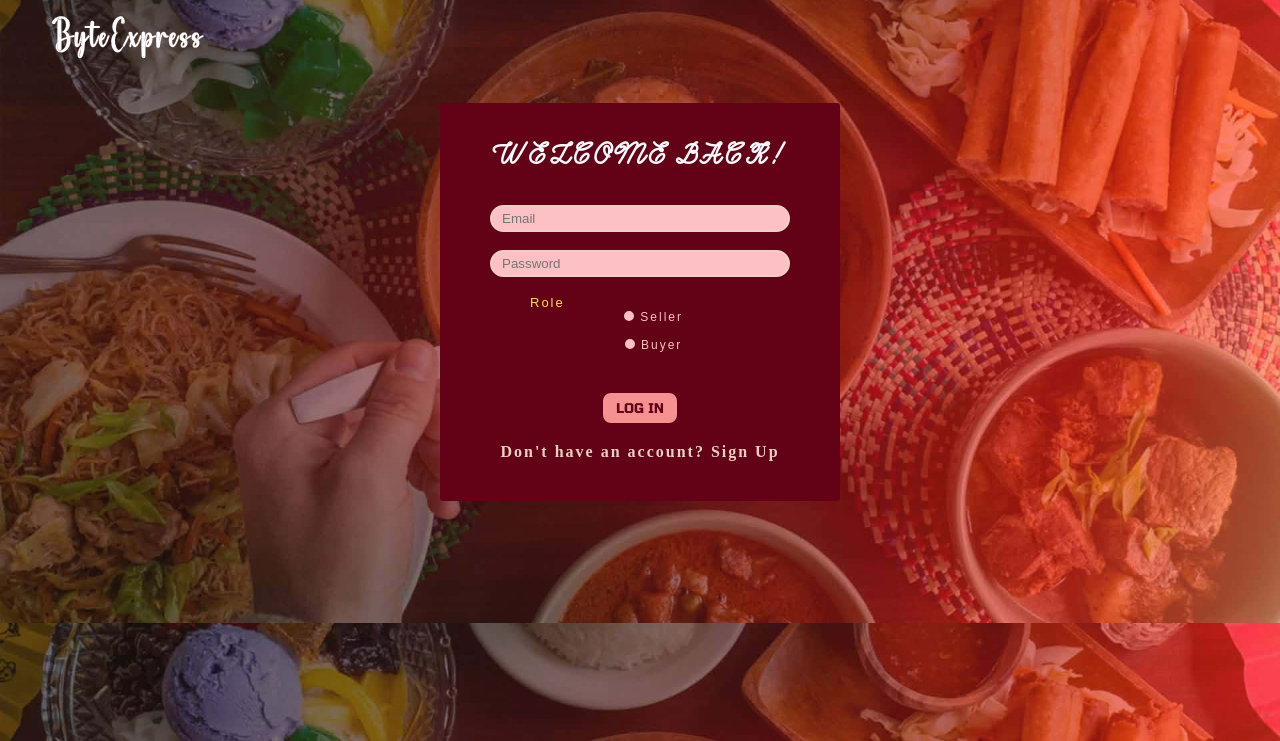
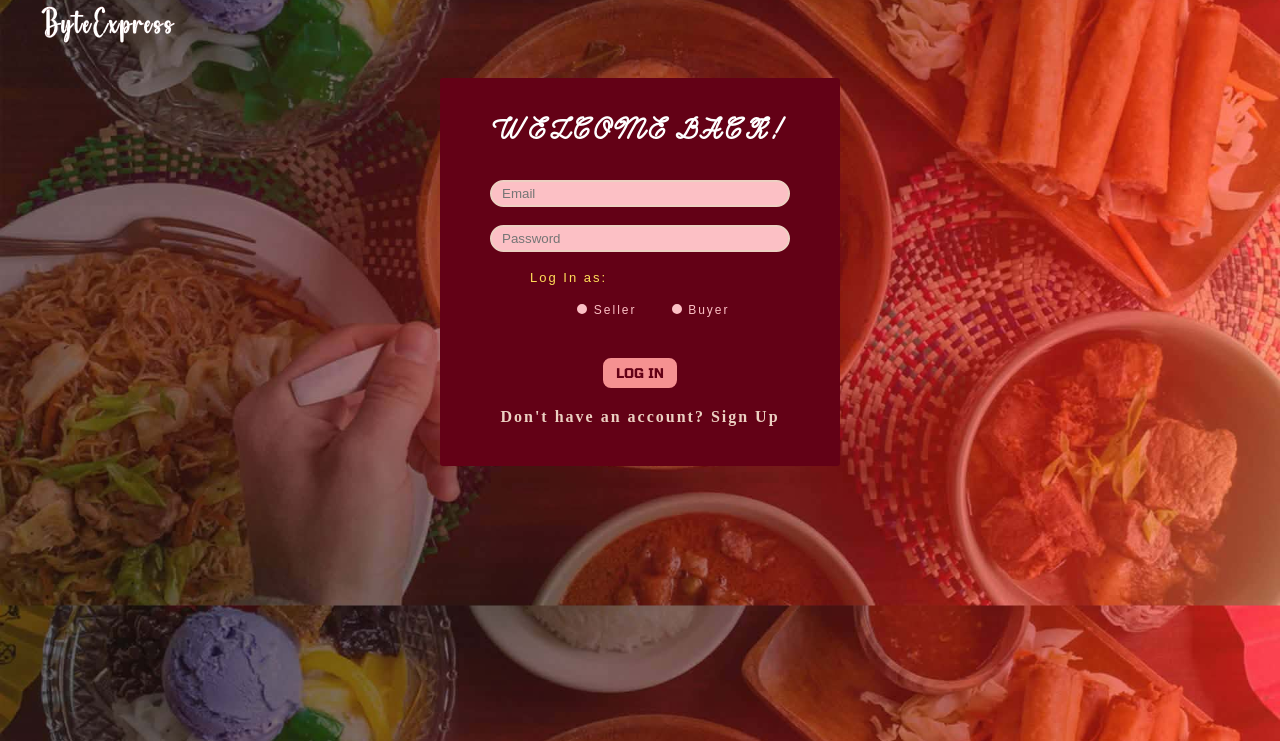
Before and after one commit to amcarreon/126-final-project, a PHP site: page /log_in.html in a window 1280 px wide. Shown: the top 741 px of the page. Run offline with PHP 8.4, Linux system fonts and the light colour scheme; some web fonts are replaced.

Commit message:
Edited the log_in.html, while modified some spacing in sign_up html

```diff
--- a/authentication_style.css
+++ b/authentication_style.css
@@ -83,25 +83,25 @@ white -- #FBF9F5
     max-width: 400px;
     margin: 25px auto;
     padding: 40px;
-    width: auto;         /* Allows it to expand to fit the text */
-    min-width: 400px;    /* Or set a specific width wide enough for one line */
+    width: auto;
+    min-width: 300px;
     padding: 20px;
     border-radius: 3px;
 }
 
 .appName {
-    font-size: 35px;
+    font-size: 30px;
     font-style: bold;
     color: white;
     -webkit-text-stroke: .1px rgb(90, 6, 6);
     text-align: left;
-    padding: 20px;
+    padding: 10px;
     letter-spacing: 2px;
     font-family: 'Gladiola', sans-serif;
 
 }
 
-.signUpTitle, .logInTitle{ /*style for the greeting*/
+.signUpTitle, .logInTitle{
     font-size: 30px;
     margin: 10px auto;
     padding: 5px 10px;
@@ -152,12 +152,12 @@ input[type="radio"] {
   outline: none;
   cursor: pointer;
   background-color: #fcc0c5;
-  margin-left: 30px; /* Adjust as needed */
+  margin-left: 30px;
   margin-right: 1px;
 }
 
 input[type="radio"]:checked {
-  background-color: #ff5733; /* Fills the whole circle */
+  background-color: #ff5733;
   border-color: #ff5733;
 }
 .roles {
--- a/log_in.html
+++ b/log_in.html
@@ -19,13 +19,17 @@
                 <br><br>
                 <input type="password" id="password" name="password" placeholder="Password">
                 <br><br>
-                <p class="role">Role</p>
+
+                <p class="role">Log In as:</p>
+                <br>
                 <div class="roles">
-                    <input type="radio" id="seller" class="seller" name="seller" value="seller">
-                    <label for="seller">Seller</label><br><br>
-                    <input type="radio" id="buyer" class="buyer" name="buyer" value="buyer">
+                    <input type="radio" id="seller" class="seller" name="userRole" value="seller">
+                    <label for="seller">Seller</label>
+                    <input type="radio" id="buyer" class="buyer" name="userRole" value="buyer">
                     <label for="buyer">Buyer</label><br>
                 </div>
+
+
 
                 <br><br>
                 <button type="submit" class="button">Log In</button>
```
